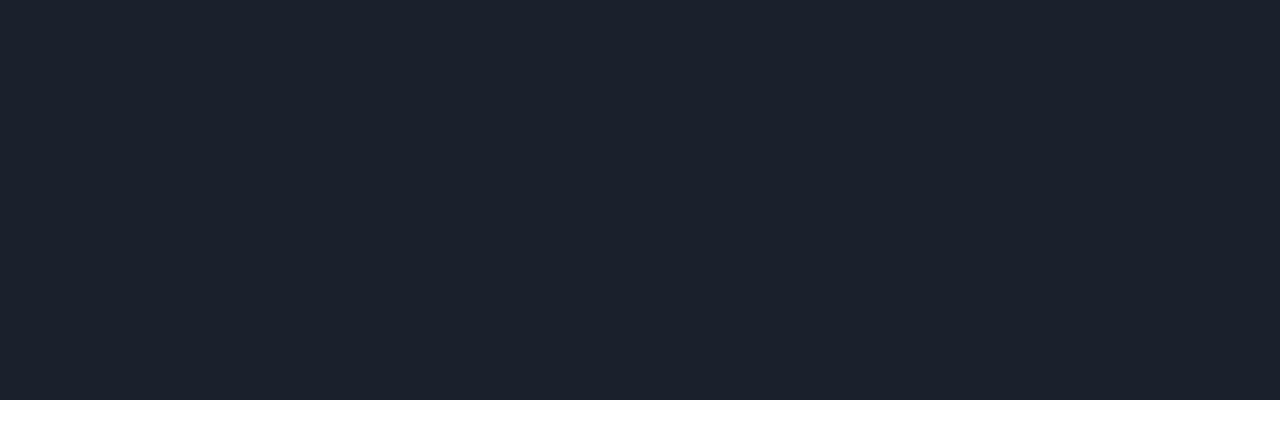
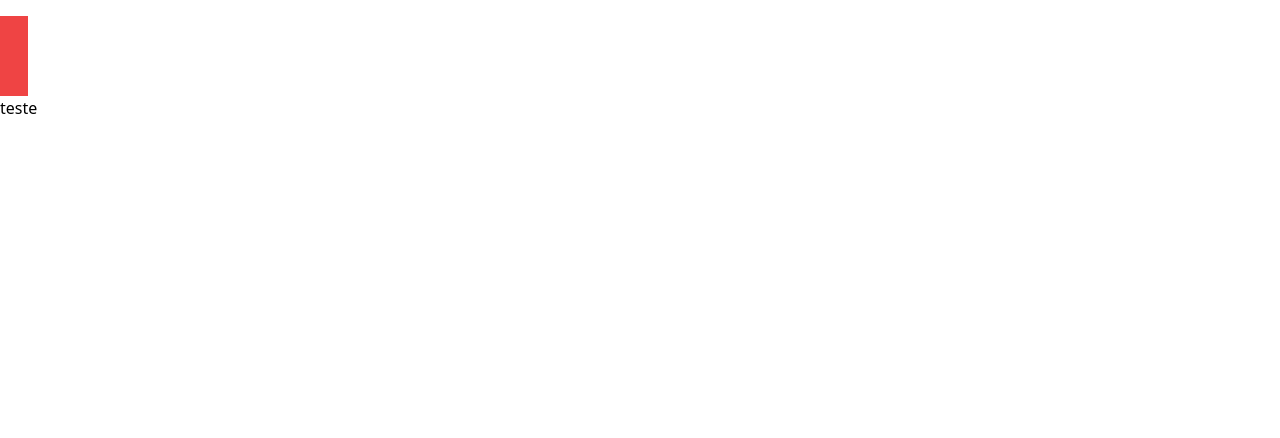
Before and after one commit to lucasmonteiro58/pokedex, a Nuxt app: page / in a window 1280 px wide. Shown: the top 438 px of the page. Built offline with nearby package versions, Linux system fonts and the light colour scheme.

Commit message:
feat: ✨add linting

```diff
--- a/app.vue
+++ b/app.vue
@@ -1,3 +1,3 @@
 <template>
-  <div class="flex flex-wrap bg-primary w-full h-[400px]" />
+  <NuxtLayout />
 </template>
--- /dev/null
+++ b/layouts/default.vue
@@ -0,0 +1,8 @@
+<script setup lang="ts"></script>
+
+<template>
+  <div class="mt-4">
+    <div class="mt-4 w-7 h-20 bg-red-500"></div>
+    <NuxtPage />
+  </div>
+</template>
--- /dev/null
+++ b/pages/index.vue
@@ -0,0 +1,5 @@
+<script setup lang="ts"></script>
+
+<template>
+  <div>teste</div>
+</template>
```
Also changed, not shown: package.json (+12 -2 lines), .eslintrc.cjs, 1 other file (tests, documents, lock files or other folders).
